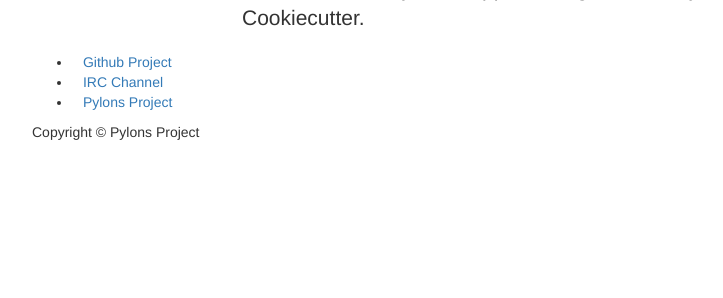
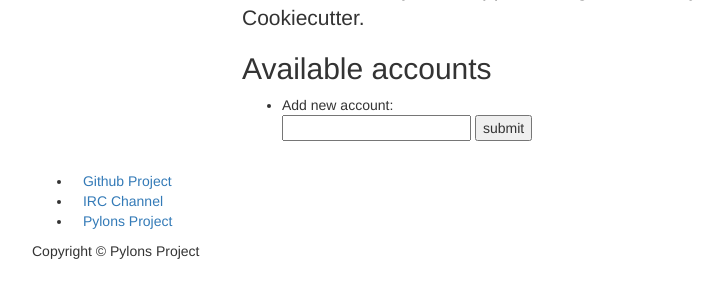
Before and after one commit to atronah/atromio, a Python web app: template atromio/templates/mytemplate.jinja2 in a window 1280 px wide. Shown: the part 96-394 px from the top of the page, without its empty margins (23-746 px from the left). Run offline with Jinja, Linux system fonts and the light colour scheme; the template is opened without the code that fills it, so the values that code supplies are empty; some libraries are stand-ins or nearby versions; some web fonts are replaced.

Commit message:
rf(core/account),ft(views/default): adds new functionality to default view

```diff
--- a/atromio/core/account.py
+++ b/atromio/core/account.py
@@ -10,5 +10,5 @@ def add_account(session, name):
     return account.id
 
 
-def accounts(session):
+def get_accounts(session):
     return [(a.id, a.name) for a in session.query(Account).all()]
--- a/atromio/templates/mytemplate.jinja2
+++ b/atromio/templates/mytemplate.jinja2
@@ -4,14 +4,39 @@
 <div class="content">
     <h1><span class="font-semi-bold">Pyramid</span> <span class="smaller">Alchemy project</span></h1>
     <p class="lead">Welcome to <span class="font-normal">{{ project }}</span>, a&nbsp;Pyramid application generated&nbsp;by<br><span class="font-normal">Cookiecutter</span>.</p>
-    {% if accounts %}
-    <h2>available accounts</h2>
+    <h2>Available accounts</h2>
     <ul>
-    {% for name in accounts %}
-        <li>{{name}}</li>
+    {% for acc_id, name, transfers in accounts %}
+        <li>{{ acc_id }}: {{ name }}</li>
+        <ul>
+            {% for _, committed_at, _, amount, target_account_id in transfers %}
+            <li>{{ committed_at }}: {{ amount }} (to: {{ target_account_id }})</li>
+            {% endfor %}
+            <li>Add new transfer
+                <form action="/add_transfer" method="POST">
+                    at: <input type="date" name="committed_at" />
+                    amount: <input type="number" name="amount" />
+                    <input type="hidden" name="source_account_id" value="{{ acc_id }}" />
+                    to: <select name="target_account_id">
+                        {% for other_acc_id, other_acc_name, _ in accounts %}
+                            {% if other_acc_id != acc_id %}
+                                <option value="{{ other_acc_id }}">{{ other_acc_name }}</option>
+                            {% endif %}
+                        {% endfor %}
+                    </select>
+                    <input type="submit" value="submit" />
+                </form>
+            </li>
+        </ul>
     {% endfor %}
+        <li>Add new account:
+            <form action="/add_account" method="POST">
+                <input type="text" name="account_name" />
+                <input type="submit" value="submit" />
+            </form>
+        </li>
     </ul>
-    {% endif %}
+    <br/>
 </div>
 
 {% endblock content %}
```
Also changed, not shown: atromio/views/default.py (+31 -3 lines).
